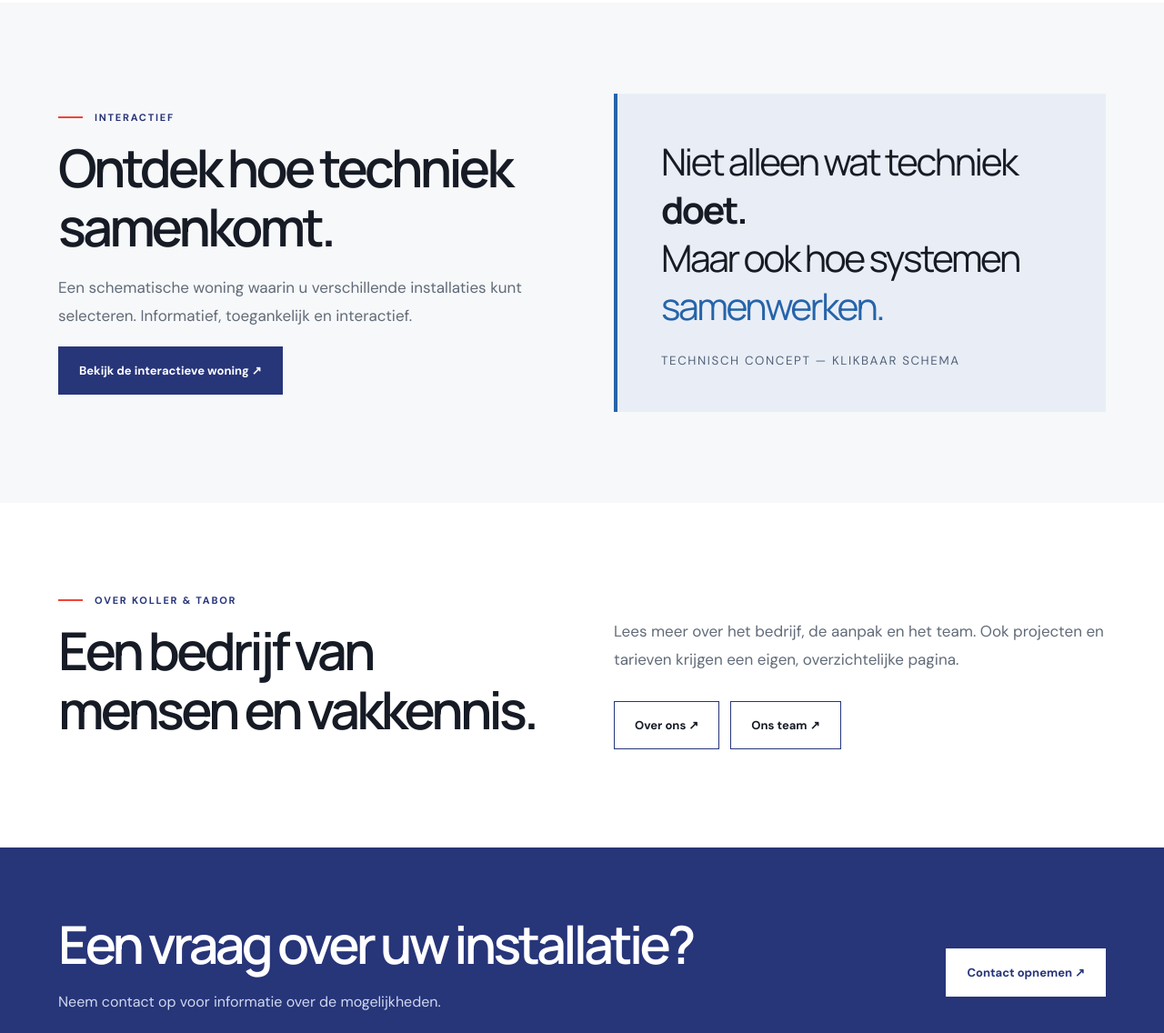
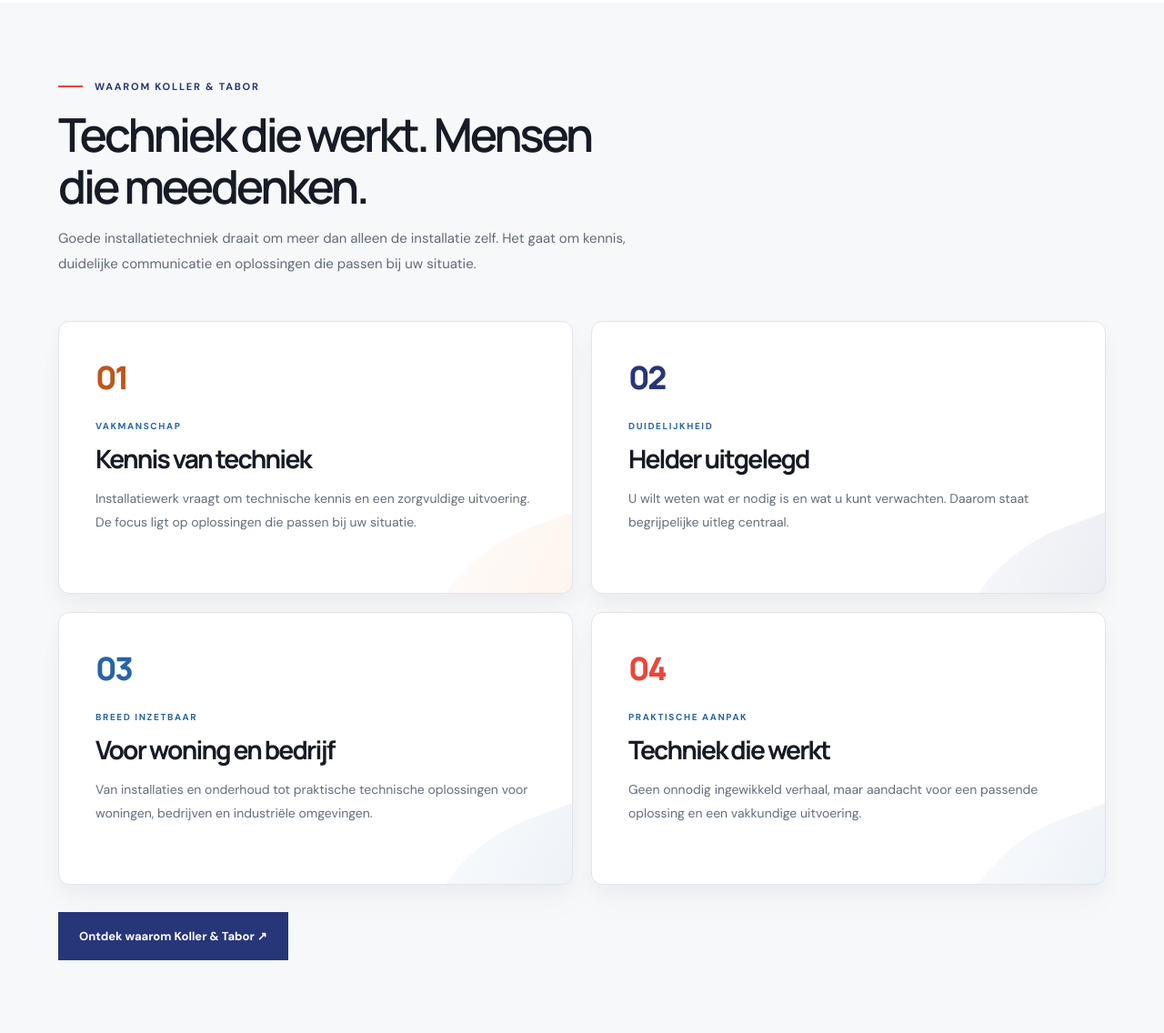
Before and after one commit to timdekruyf07-dotcom/Kollartabor, a plain HTML site: page index.html in a window 1280 px wide. Shown: the part 1366-2502 px from the top of the page at 91% size. Drawn offline with Linux system fonts and the light colour scheme.

Commit message:
Update index.html

```diff
--- a/index.html
+++ b/index.html
@@ -35,11 +35,13 @@
   <style>
 
     /* ======================================
-       HOMEPAGE V3.5
+       HOMEPAGE V3.6
 
-       Bestaande hero blijft ongewijzigd.
-       Alleen de dienstenkaarten zijn nieuw.
+       Bestaande hero behouden.
+       Diensten behouden.
+       Waarom Koller & Tabor toegevoegd.
     ====================================== */
+
 
     /* ======================================
        HERO BASIS
@@ -60,6 +62,7 @@
       isolation: isolate;
 
     }
+
 
     /* ======================================
        FOTO RECHTS
@@ -118,6 +121,7 @@
 
     }
 
+
     /* ======================================
        HERO TEKST
     ====================================== */
@@ -148,6 +152,7 @@
       z-index: 4;
 
     }
+
 
     /* ======================================
        HERO TITEL
@@ -186,6 +191,7 @@
       color: #ef4438;
     }
 
+
     /* ======================================
        BESCHRIJVING EN KNOPPEN
     ====================================== */
@@ -207,6 +213,7 @@
       margin-top: 31px;
     }
 
+
     /* ======================================
        GROTE SCHERMEN
     ====================================== */
@@ -222,6 +229,7 @@
       }
 
     }
+
 
     /* ======================================
        KLEINERE LAPTOPS
@@ -251,6 +259,7 @@
       }
 
     }
+
 
     /* ======================================
        TABLET
@@ -292,6 +301,7 @@
       }
 
     }
+
 
     /* ======================================
        MOBIEL
@@ -361,6 +371,7 @@
 
     }
 
+
     /* ======================================
        KLEINE TELEFOONS
     ====================================== */
@@ -385,6 +396,7 @@
 
     }
 
+
     /* ======================================
        MINDER BEWEGING
     ====================================== */
@@ -401,13 +413,17 @@
 
 </head>
 
+
 <body>
+
 
   <!-- NAVIGATIE UIT SCRIPT.JS -->
 
   <div id="site-header"></div>
 
+
   <main id="main">
+
 
     <!-- ======================================
          HOMEPAGE OPENING
@@ -426,6 +442,7 @@
 
       </div>
 
+
       <div class="container hero-content">
 
         <div class="hero-copy reveal">
@@ -433,6 +450,7 @@
           <span class="eyebrow">
             Installatietechniek in Loenen
           </span>
+
 
           <h1 class="hero-heading">
 
@@ -449,6 +467,7 @@
 
           </h1>
 
+
           <p class="hero-description">
 
             Voor woning, bedrijf en industrie.
@@ -457,6 +476,7 @@
             en vakkundig uitgevoerd.
 
           </p>
+
 
           <div class="btn-row">
 
@@ -482,16 +502,18 @@
 
     </section>
 
+
+
     <!-- ======================================
          DIENSTEN
 
-         NIEUW:
-         DE DRIE HELE KAARTEN ZIJN LINKS.
+         BESTAANDE KAARTEN BEHOUDEN
     ====================================== -->
 
     <section class="section">
 
       <div class="container">
+
 
         <div class="section-head reveal">
 
@@ -507,6 +529,7 @@
 
           </div>
 
+
           <p>
 
             Een overzicht van de werkzaamheden.
@@ -516,13 +539,12 @@
 
         </div>
 
+
+
         <div class="cards">
 
-          <!-- ==================================
-               KAART 1 — INSTALLATIES
 
-               DE HELE KAART IS KLIKBAAR.
-          ================================== -->
+          <!-- KAART 1 — INSTALLATIES -->
 
           <a
             class="card reveal"
@@ -551,11 +573,9 @@
 
           </a>
 
-          <!-- ==================================
-               KAART 2 — ONDERHOUD
 
-               DE HELE KAART IS KLIKBAAR.
-          ================================== -->
+
+          <!-- KAART 2 — ONDERHOUD -->
 
           <a
             class="card reveal"
@@ -584,11 +604,9 @@
 
           </a>
 
-          <!-- ==================================
-               KAART 3 — INDUSTRIE
 
-               DE HELE KAART IS KLIKBAAR.
-          ================================== -->
+
+          <!-- KAART 3 — INDUSTRIE -->
 
           <a
             class="card reveal"
@@ -617,68 +635,6 @@
 
           </a>
 
-        </div>
-
-      </div>
-
-    </section>
-
-    <!-- ======================================
-         INTERACTIEVE WONING
-
-         ONGEWIJZIGD
-    ====================================== -->
-
-    <section class="section section-soft">
-
-      <div class="container split">
-
-        <div class="reveal">
-
-          <span class="eyebrow">
-            Interactief
-          </span>
-
-          <h2>
-            Ontdek hoe techniek samenkomt.
-          </h2>
-
-          <p class="lead">
-
-            Een schematische woning waarin u
-            verschillende installaties kunt selecteren.
-            Informatief, toegankelijk en interactief.
-
-          </p>
-
-          <a
-            class="btn btn-primary"
-            href="woning.html"
-          >
-            Bekijk de interactieve woning ↗
-          </a>
-
-        </div>
-
-        <div class="feature-block reveal">
-
-          <div class="big">
-
-            Niet alleen wat techniek
-            <strong>doet.</strong>
-
-            <br>
-
-            Maar ook hoe systemen
-            <span class="accent">
-              samenwerken.
-            </span>
-
-          </div>
-
-          <small>
-            Technisch concept — klikbaar schema
-          </small>
 
         </div>
 
@@ -686,74 +642,209 @@
 
     </section>
 
+
+
     <!-- ======================================
-         OVER ONS
+         WAAROM KOLLER & TABOR
 
-         ONGEWIJZIGD
+         VERVANGT:
+         - INTERACTIEVE WONING
+         - OUDE OVER ONS SECTIE
     ====================================== -->
 
-    <section class="section">
+    <section class="section section-soft why-section">
 
-      <div class="container split">
+      <div class="container">
 
-        <div class="reveal">
+
+        <!-- INTRODUCTIE -->
+
+        <div class="why-heading reveal">
 
           <span class="eyebrow">
-            Over Koller &amp; Tabor
+            Waarom Koller &amp; Tabor
           </span>
 
+
           <h2>
+            Techniek die werkt.
+            Mensen die meedenken.
+          </h2>
 
-            Een bedrijf van mensen en vakkennis.
 
-          </h2>
+          <p>
+
+            Goede installatietechniek draait om meer
+            dan alleen de installatie zelf. Het gaat
+            om kennis, duidelijke communicatie en
+            oplossingen die passen bij uw situatie.
+
+          </p>
 
         </div>
 
-        <div class="reveal">
 
-          <p class="lead">
 
-            Lees meer over het bedrijf,
-            de aanpak en het team.
-            Ook projecten en tarieven krijgen
-            een eigen, overzichtelijke pagina.
+        <!-- VIER REDENEN -->
 
-          </p>
+        <div class="why-grid">
 
-          <div class="btn-row">
 
-            <a
-              class="btn btn-outline"
-              href="waarom.html"
-            >
-              Over ons ↗
-            </a>
+          <!-- ==================================
+               01 — VAKMANSCHAP
+          ================================== -->
 
-            <a
-              class="btn btn-outline"
-              href="team.html"
-            >
-              Ons team ↗
-            </a>
+          <article class="why-card reveal">
 
-          </div>
+            <span class="why-number">
+              01
+            </span>
+
+            <span class="why-tag">
+              VAKMANSCHAP
+            </span>
+
+            <h3>
+              Kennis van techniek
+            </h3>
+
+            <p>
+
+              Installatiewerk vraagt om technische
+              kennis en een zorgvuldige uitvoering.
+              De focus ligt op oplossingen die
+              passen bij uw situatie.
+
+            </p>
+
+          </article>
+
+
+
+          <!-- ==================================
+               02 — DUIDELIJKHEID
+          ================================== -->
+
+          <article class="why-card reveal">
+
+            <span class="why-number">
+              02
+            </span>
+
+            <span class="why-tag">
+              DUIDELIJKHEID
+            </span>
+
+            <h3>
+              Helder uitgelegd
+            </h3>
+
+            <p>
+
+              U wilt weten wat er nodig is en wat
+              u kunt verwachten. Daarom staat
+              begrijpelijke uitleg centraal.
+
+            </p>
+
+          </article>
+
+
+
+          <!-- ==================================
+               03 — BREED INZETBAAR
+          ================================== -->
+
+          <article class="why-card reveal">
+
+            <span class="why-number">
+              03
+            </span>
+
+            <span class="why-tag">
+              BREED INZETBAAR
+            </span>
+
+            <h3>
+              Voor woning en bedrijf
+            </h3>
+
+            <p>
+
+              Van installaties en onderhoud tot
+              praktische technische oplossingen
+              voor woningen, bedrijven en
+              industriële omgevingen.
+
+            </p>
+
+          </article>
+
+
+
+          <!-- ==================================
+               04 — PRAKTISCHE AANPAK
+          ================================== -->
+
+          <article class="why-card reveal">
+
+            <span class="why-number">
+              04
+            </span>
+
+            <span class="why-tag">
+              PRAKTISCHE AANPAK
+            </span>
+
+            <h3>
+              Techniek die werkt
+            </h3>
+
+            <p>
+
+              Geen onnodig ingewikkeld verhaal,
+              maar aandacht voor een passende
+              oplossing en een vakkundige uitvoering.
+
+            </p>
+
+          </article>
+
 
         </div>
+
+
+
+        <!-- LINK NAAR WAAROM PAGINA -->
+
+        <div class="btn-row">
+
+          <a
+            class="btn btn-primary"
+            href="waarom.html"
+          >
+            Ontdek waarom Koller &amp; Tabor ↗
+          </a>
+
+        </div>
+
 
       </div>
 
     </section>
 
+
+
     <!-- ======================================
          CONTACTBALK
 
-         ONGEWIJZIGD
+         BESTAANDE SECTIE BEHOUDEN
     ====================================== -->
 
     <section class="cta">
 
       <div class="container">
+
 
         <div>
 
@@ -770,6 +861,7 @@
 
         </div>
 
+
         <a
           class="btn btn-light"
           href="contact.html"
@@ -777,15 +869,20 @@
           Contact opnemen ↗
         </a>
 
+
       </div>
 
     </section>
 
+
   </main>
+
+
 
   <!-- FOOTER UIT SCRIPT.JS -->
 
   <div id="site-footer"></div>
 
+
 </body>
 </html>
```
